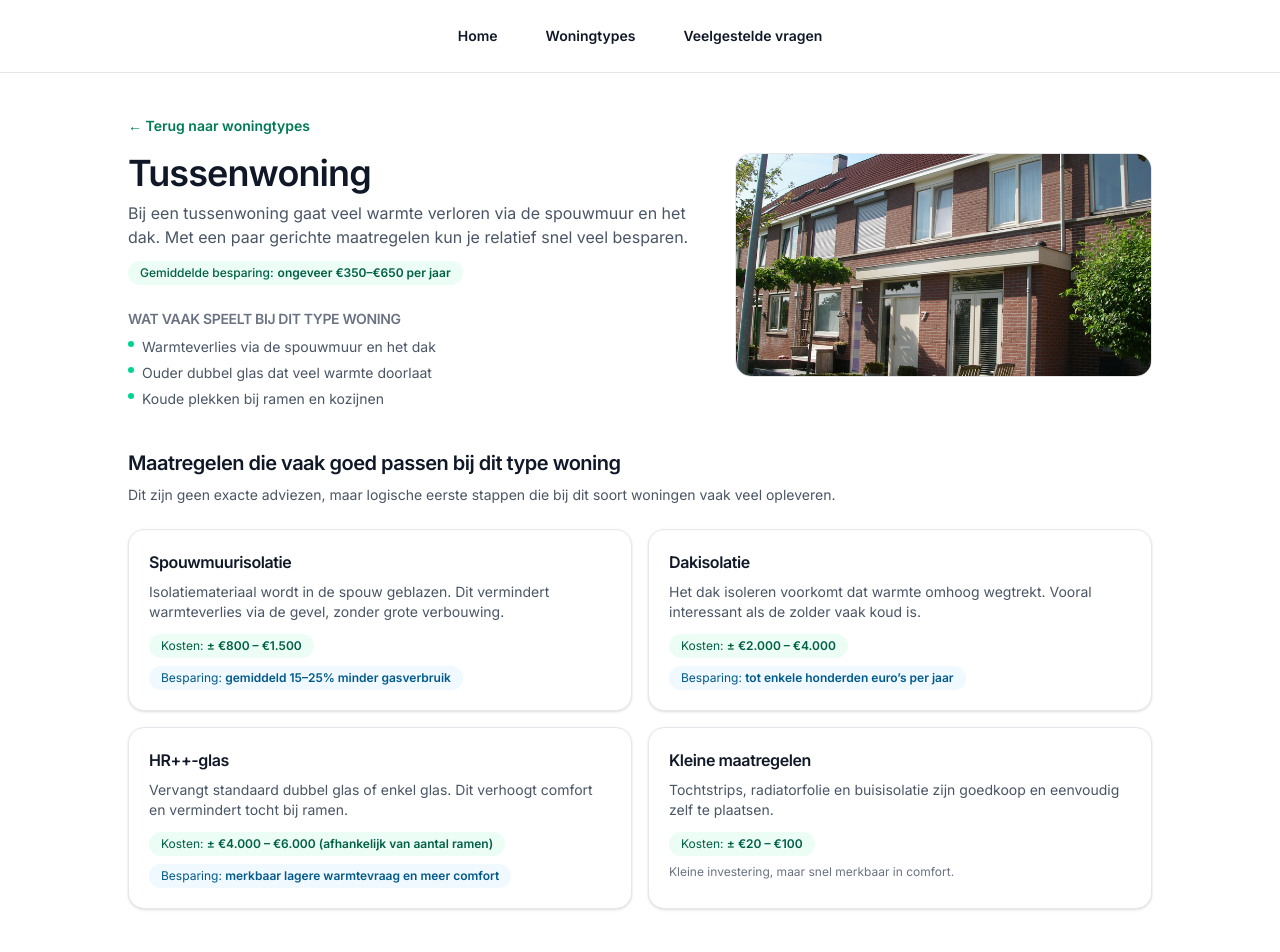
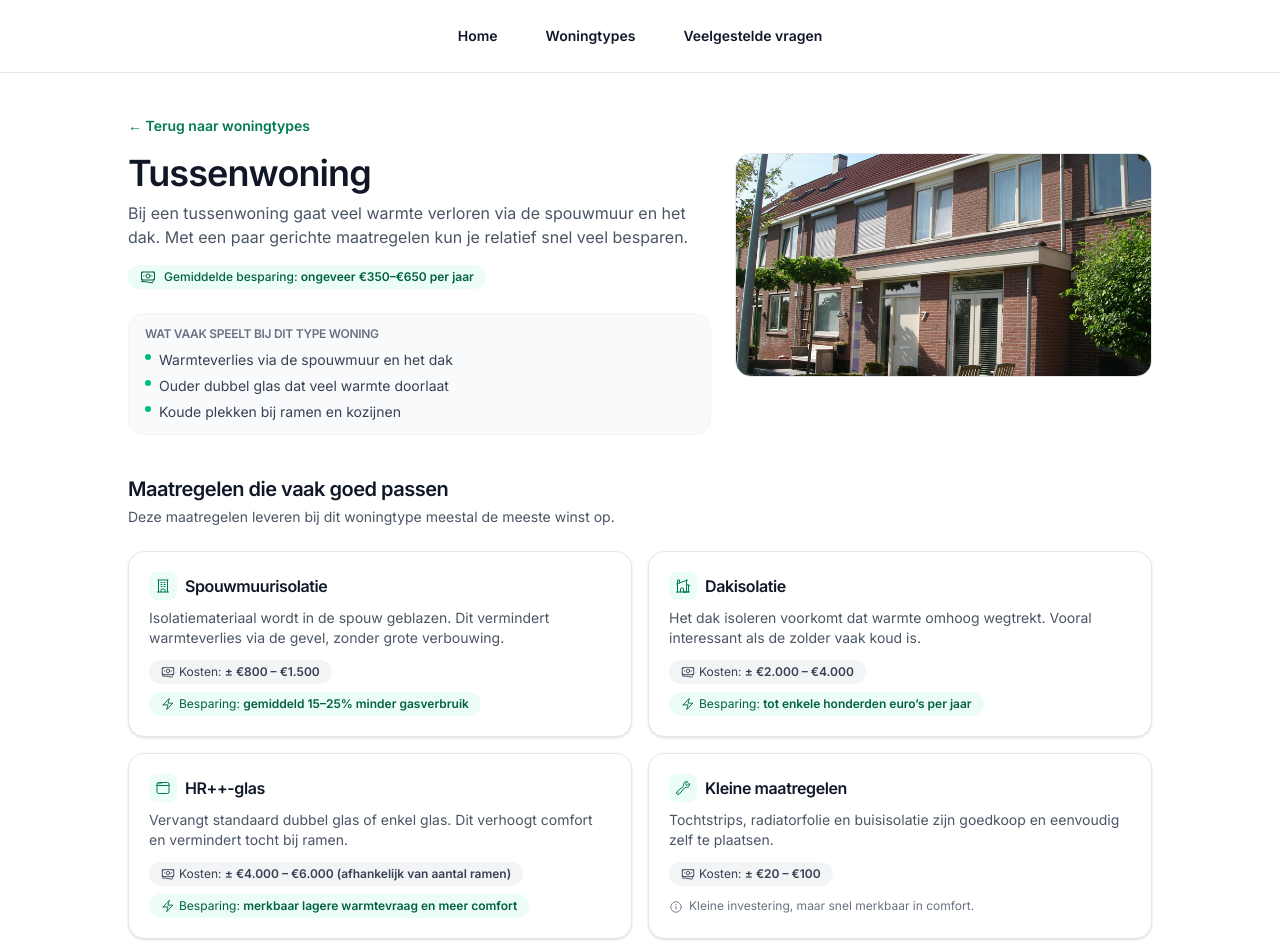
Before and after one commit to tjmichiels/renoveerjewoning, a Next.js app: page /woningtypes/tussenwoning in a window 1280 px wide. Shown: the top 952 px of the page. Built offline with nearby package versions, Linux system fonts and the light colour scheme.

Commit message:
User Story 1.3 Woningtypes verbeterd

```diff
--- a/app/content/housingTypes.ts
+++ b/app/content/housingTypes.ts
@@ -1,9 +1,20 @@
+// export type MeasureIconKey = "wall" | "roof" | "floor" | "glass" | "small";
+export type MeasureIconKey =
+    | "wall"
+    | "cavity"
+    | "floor"
+    | "glass"
+    | "small"
+    | "roof";
+
+
 export type HousingMeasure = {
     title: string;
     description: string;
     costRange: string;
     savingsRange?: string;
     note?: string;
+    icon: MeasureIconKey;
 };
 
 export type HousingType = {
@@ -14,11 +25,12 @@ export type HousingType = {
     intro: string;
     typicalIssues: string[];
     yearlySavings?: string;
-    measures: HousingMeasure[];
 
     imageSrc: string;
     imageAlt: string;
     tagline: string;
+
+    measures: HousingMeasure[];
 };
 
 export const housingTypes: HousingType[] = [
@@ -35,39 +47,43 @@ export const housingTypes: HousingType[] = [
             "Ouder dubbel glas dat veel warmte doorlaat",
             "Koude plekken bij ramen en kozijnen"
         ],
+        imageSrc: "/images/tussenwoning.jpg",
+        imageAlt: "Typische tussenwoning in een rij huizen",
+        tagline: "Veel winst te halen met spouwmuur- en dakisolatie.",
         measures: [
             {
                 title: "Spouwmuurisolatie",
                 description:
                     "Isolatiemateriaal wordt in de spouw geblazen. Dit vermindert warmteverlies via de gevel, zonder grote verbouwing.",
                 costRange: "± €800 – €1.500",
-                savingsRange: "gemiddeld 15–25% minder gasverbruik"
+                savingsRange: "gemiddeld 15–25% minder gasverbruik",
+                icon: "cavity",
             },
             {
                 title: "Dakisolatie",
                 description:
                     "Het dak isoleren voorkomt dat warmte omhoog wegtrekt. Vooral interessant als de zolder vaak koud is.",
                 costRange: "± €2.000 – €4.000",
-                savingsRange: "tot enkele honderden euro’s per jaar"
+                savingsRange: "tot enkele honderden euro’s per jaar",
+                icon: "roof",
             },
             {
                 title: "HR++-glas",
                 description:
                     "Vervangt standaard dubbel glas of enkel glas. Dit verhoogt comfort en vermindert tocht bij ramen.",
                 costRange: "± €4.000 – €6.000 (afhankelijk van aantal ramen)",
-                savingsRange: "merkbaar lagere warmtevraag en meer comfort"
+                savingsRange: "merkbaar lagere warmtevraag en meer comfort",
+                icon: "glass",
             },
             {
                 title: "Kleine maatregelen",
                 description:
                     "Tochtstrips, radiatorfolie en buisisolatie zijn goedkoop en eenvoudig zelf te plaatsen.",
                 costRange: "± €20 – €100",
-                note: "Kleine investering, maar snel merkbaar in comfort."
+                note: "Kleine investering, maar snel merkbaar in comfort.",
+                icon: "small",
             }
         ],
-        imageSrc: "/images/tussenwoning.jpg",
-        imageAlt: "Typische tussenwoning in een rij huizen",
-        tagline: "Veel winst te halen met spouwmuur- en dakisolatie.",
     },
     {
         id: "hoekwoning",
@@ -82,32 +98,35 @@ export const housingTypes: HousingType[] = [
             "Tocht bij hoeken en kozijnen",
             "Koude vloeren bij buitenmuren"
         ],
+        imageSrc: "/images/hoekwoning.jpeg",
+        imageAlt: "Hoekwoning met extra buitengevel",
+        tagline: "Extra buitenmuur betekent extra warmteverlies — en extra besparingskans.",
         measures: [
             {
                 title: "Gevel- of spouwmuurisolatie",
                 description:
                     "Door de buitengevel of spouw te isoleren wordt de grootste warmte-lek aangepakt.",
                 costRange: "± €1.500 – €3.000",
-                savingsRange: "duidelijke daling in gasverbruik en meer comfort"
+                savingsRange: "duidelijke daling in gasverbruik en meer comfort",
+                icon: "wall",
             },
             {
                 title: "Vloerisolatie",
                 description:
                     "Een geïsoleerde vloer voorkomt koude voeten en warmteverlies via de kruipruimte.",
                 costRange: "± €1.500 – €3.000",
-                savingsRange: "merkbare verbetering in comfort"
+                savingsRange: "merkbare verbetering in comfort",
+                icon: "floor",
             },
             {
                 title: "HR++-glas",
                 description:
                     "Zorgt voor minder warmteverlies en minder condens op ramen, vooral aan de windzijde.",
                 costRange: "afhankelijk van aantal ramen",
-                savingsRange: "structureel lagere warmtevraag"
+                savingsRange: "structureel lagere warmtevraag",
+                icon: "glass",
             }
         ],
-        imageSrc: "/images/hoekwoning.jpeg",
-        imageAlt: "Hoekwoning met extra buitengevel",
-        tagline: "Extra buitenmuur betekent extra warmteverlies — en extra besparingskans.",
     },
     {
         id: "vrijstaand",
@@ -122,32 +141,35 @@ export const housingTypes: HousingType[] = [
             "Hoger gasverbruik dan rijwoningen",
             "Oudere isolatie of helemaal geen isolatie"
         ],
+        imageSrc: "/images/vrijstaand.webp",
+        imageAlt: "Vrijstaande woning met tuin",
+        tagline: "Grote schil, veel oppervlak om te isoleren.",
         measures: [
             {
                 title: "Dakisolatie",
                 description:
                     "Bij grote dakoppervlakken is dakisolatie vaak een van de belangrijkste stappen.",
                 costRange: "sterk afhankelijk van dakoppervlak",
-                savingsRange: "kan honderden euro’s per jaar schelen"
+                savingsRange: "kan honderden euro’s per jaar schelen",
+                icon: "roof",
             },
             {
                 title: "Gevelisolatie",
                 description:
                     "Aan de buitenkant isoleren geeft zowel energetische als esthetische verbetering, maar vraagt een hogere investering.",
                 costRange: "meestal enkele duizenden euro’s",
-                savingsRange: "grote impact op verbruik en comfort"
+                savingsRange: "grote impact op verbruik en comfort",
+                icon: "wall",
             },
             {
                 title: "Vloerisolatie",
                 description:
                     "Maakt de woning minder kil en verlaagt het energieverbruik.",
                 costRange: "± €2.000 – €4.000",
-                savingsRange: "comfortverbetering en lagere stookkosten"
+                savingsRange: "comfortverbetering en lagere stookkosten",
+                icon: "floor",
             }
         ],
-        imageSrc: "/images/vrijstaand.webp",
-        imageAlt: "Vrijstaande woning met tuin",
-        tagline: "Grote schil, veel oppervlak om te isoleren.",
     },
     // {
     //     id: "appartement",
--- a/app/woningtypes/[type]/page.tsx
+++ b/app/woningtypes/[type]/page.tsx
@@ -4,7 +4,25 @@ import Image from "next/image";
 import { notFound } from "next/navigation";
 import Header from "../../components/Header";
 import { NAV } from "../../content/navigation";
-import { getHousingTypeBySlug, housingTypes } from "../../content/housingTypes";
+import {
+    getHousingTypeBySlug,
+    housingTypes,
+    MeasureIconKey,
+} from "../../content/housingTypes";
+import {
+    BanknotesIcon,      // Kosten
+    BoltIcon,           // Besparing
+    InformationCircleIcon,
+
+    BuildingStorefrontIcon,
+    BuildingOfficeIcon,
+    Square3Stack3DIcon,
+    WindowIcon,
+    WrenchIcon,
+    HomeModernIcon,
+
+
+} from "@heroicons/react/24/outline";
 
 type Props = {
     params: { type: string };
@@ -13,6 +31,21 @@ type Props = {
 export function generateStaticParams() {
     return housingTypes.map((t) => ({ type: t.slug }));
 }
+
+// mapping van type → icoon
+const measureIconMap: Record<MeasureIconKey, React.ElementType> = {
+    // wall: HomeModernIcon,          // gevel/spouw
+    // roof: HomeModernIcon,          // dak
+    // floor: Squares2X2Icon,         // vloer / tegels
+    // glass: WindowIcon,             // ramen
+    // small: WrenchScrewdriverIcon,  // kleine maatregelen / klusjes
+    wall: BuildingStorefrontIcon,
+    cavity: BuildingOfficeIcon,
+    floor: Square3Stack3DIcon,
+    glass: WindowIcon,
+    small: WrenchIcon,
+    roof: HomeModernIcon,
+};
 
 export default function HousingTypeDetailPage({ params }: Props) {
     const housingType = getHousingTypeBySlug(params.type);
@@ -35,33 +68,38 @@ export default function HousingTypeDetailPage({ params }: Props) {
                         ← Terug naar woningtypes
                     </Link>
 
-                    {/* Hoofdblok: titel + tekst + afbeelding */}
-                    <section className="mt-4 grid gap-6 md:grid-cols-[minmax(0,1.4fr)_minmax(0,1fr)] items-start">
-                        <header>
+                    {/* Hoofdblok: titel + samenvatting + afbeelding */}
+                    <section className="mt-4 grid items-start gap-6 md:grid-cols-[minmax(0,1.4fr)_minmax(0,1fr)]">
+                        <header className="space-y-4">
+                            <div>
                                 <h1 className="text-3xl sm:text-4xl font-semibold tracking-tight text-gray-900">
                                     {housingType.title}
                                 </h1>
-                            <p className="mt-2 text-gray-600">
+                                <p className="mt-2 text-sm sm:text-base text-gray-600">
                                     {housingType.intro}
                                 </p>
+                            </div>
 
                             {housingType.yearlySavings && (
-                                <p className="mt-3 inline-flex items-center rounded-full bg-emerald-50 px-3 py-1 text-xs font-medium text-emerald-800">
+                                <p className="inline-flex items-center gap-2 rounded-full bg-emerald-50 px-3 py-1 text-xs font-medium text-emerald-800">
+                                    <BanknotesIcon className="h-4 w-4" aria-hidden />
+                                    <span>
                     Gemiddelde besparing:{" "}
-                                    <span className="ml-1 font-semibold">
+                                        <span className="font-semibold">
                       {housingType.yearlySavings}
+                    </span>
                   </span>
                                 </p>
                             )}
 
-                            <div className="mt-6">
-                                <h2 className="text-sm font-semibold uppercase tracking-wide text-gray-500">
+                            <div className="mt-2 rounded-2xl border border-gray-100 bg-gray-50 px-4 py-3">
+                                <h2 className="text-xs font-semibold uppercase tracking-wide text-gray-500">
                                     Wat vaak speelt bij dit type woning
                                 </h2>
-                                <ul className="mt-2 space-y-1.5 text-sm text-gray-600">
+                                <ul className="mt-2 space-y-1.5 text-sm text-gray-700">
                                     {housingType.typicalIssues.map((issue, idx) => (
                                         <li key={idx} className="flex gap-2">
-                                            <span className="mt-1 h-1.5 w-1.5 rounded-full bg-emerald-400" />
+                                            <span className="mt-1 h-1.5 w-1.5 rounded-full bg-emerald-500" />
                                             <span>{issue}</span>
                                         </li>
                                     ))}
@@ -70,54 +108,86 @@ export default function HousingTypeDetailPage({ params }: Props) {
                         </header>
 
                         {/* Afbeelding rechts */}
-                        <div className="relative h-48 w-full overflow-hidden rounded-2xl border border-gray-200 bg-gray-100 md:h-56">
+                        <figure className="relative h-48 w-full overflow-hidden rounded-2xl border border-gray-200 bg-gray-100 md:h-56">
                             <Image
                                 src={housingType.imageSrc}
                                 alt={housingType.imageAlt}
                                 fill
                                 className="object-cover"
                             />
-                        </div>
+                        </figure>
                     </section>
 
                     {/* Maatregelen */}
                     <section className="mt-10">
                         <h2 className="text-xl font-semibold text-gray-900">
-                            Maatregelen die vaak goed passen bij dit type woning
+                            Maatregelen die vaak goed passen
                         </h2>
-                        <p className="mt-2 text-sm text-gray-600">
-                            Dit zijn geen exacte adviezen, maar logische eerste stappen die bij dit soort woningen vaak veel opleveren.
+                        <p className="mt-1 text-sm text-gray-600">
+                            Deze maatregelen leveren bij dit woningtype meestal de meeste winst op.
                         </p>
 
                         <div className="mt-6 grid gap-4 md:grid-cols-2">
-                            {housingType.measures.map((measure, idx) => (
+                            {housingType.measures.map((measure, idx) => {
+                                const Icon = measureIconMap[measure.icon];
+
+                                return (
                                     <article
                                         key={idx}
-                                    className="rounded-2xl border border-gray-200 bg-white p-5 shadow-sm"
+                                        className="flex h-full flex-col rounded-2xl border border-gray-200 bg-white p-5 shadow-sm"
                                     >
+                                        {/* Titel + icoon op één regel */}
+                                        <div className="flex items-center gap-2">
+                                            <span className="inline-flex items-center justify-center rounded-lg bg-emerald-50 p-1.5">
+                                              <Icon className="h-4 w-4 text-emerald-700" aria-hidden/>
+                                            </span>
                                             <h3 className="text-base font-semibold text-gray-900">
                                                 {measure.title}
                                             </h3>
+                                        </div>
+
+                                        {/* Beschrijving gewoon links eronder, geen extra inspring */}
                                         <p className="mt-2 text-sm text-gray-600">
                                             {measure.description}
                                         </p>
+
+                                        {/* kosten + besparing */}
                                         <div className="mt-3 flex flex-wrap gap-2 text-xs">
-                    <span className="rounded-full bg-emerald-50 px-3 py-1 text-emerald-800">
-                      Kosten: <span className="font-semibold">{measure.costRange}</span>
+        <span className="inline-flex items-center gap-1 rounded-full bg-gray-100 px-3 py-1 text-gray-700">
+          <BanknotesIcon className="h-3.5 w-3.5" aria-hidden/>
+          <span>
+            Kosten:{" "}
+              <span className="font-semibold">{measure.costRange}</span>
           </span>
+        </span>
+
                                             {measure.savingsRange && (
-                                            <span className="rounded-full bg-sky-50 px-3 py-1 text-sky-800">
-                        Besparing: <span className="font-semibold">{measure.savingsRange}</span>
+                                                <span
+                                                    className="inline-flex items-center gap-1 rounded-full bg-emerald-50 px-3 py-1 text-emerald-800">
+            <BoltIcon className="h-3.5 w-3.5" aria-hidden/>
+            <span>
+              Besparing:{" "}
+                <span className="font-semibold">
+                {measure.savingsRange}
+              </span>
+            </span>
           </span>
                                             )}
                                         </div>
+
+                                        {/* optionele toelichting */}
                                         {measure.note && (
-                                        <p className="mt-2 text-xs text-gray-500">
-                                            {measure.note}
+                                            <p className="mt-3 flex items-start gap-1.5 text-xs text-gray-500">
+                                                <InformationCircleIcon
+                                                    className="mt-0.5 h-3.5 w-3.5"
+                                                    aria-hidden
+                                                />
+                                                <span>{measure.note}</span>
                                             </p>
                                         )}
                                     </article>
-                            ))}
+                                );
+                            })}
                         </div>
                     </section>
                 </div>
```
Lines whose indentation alone changed are shown as unchanged.
